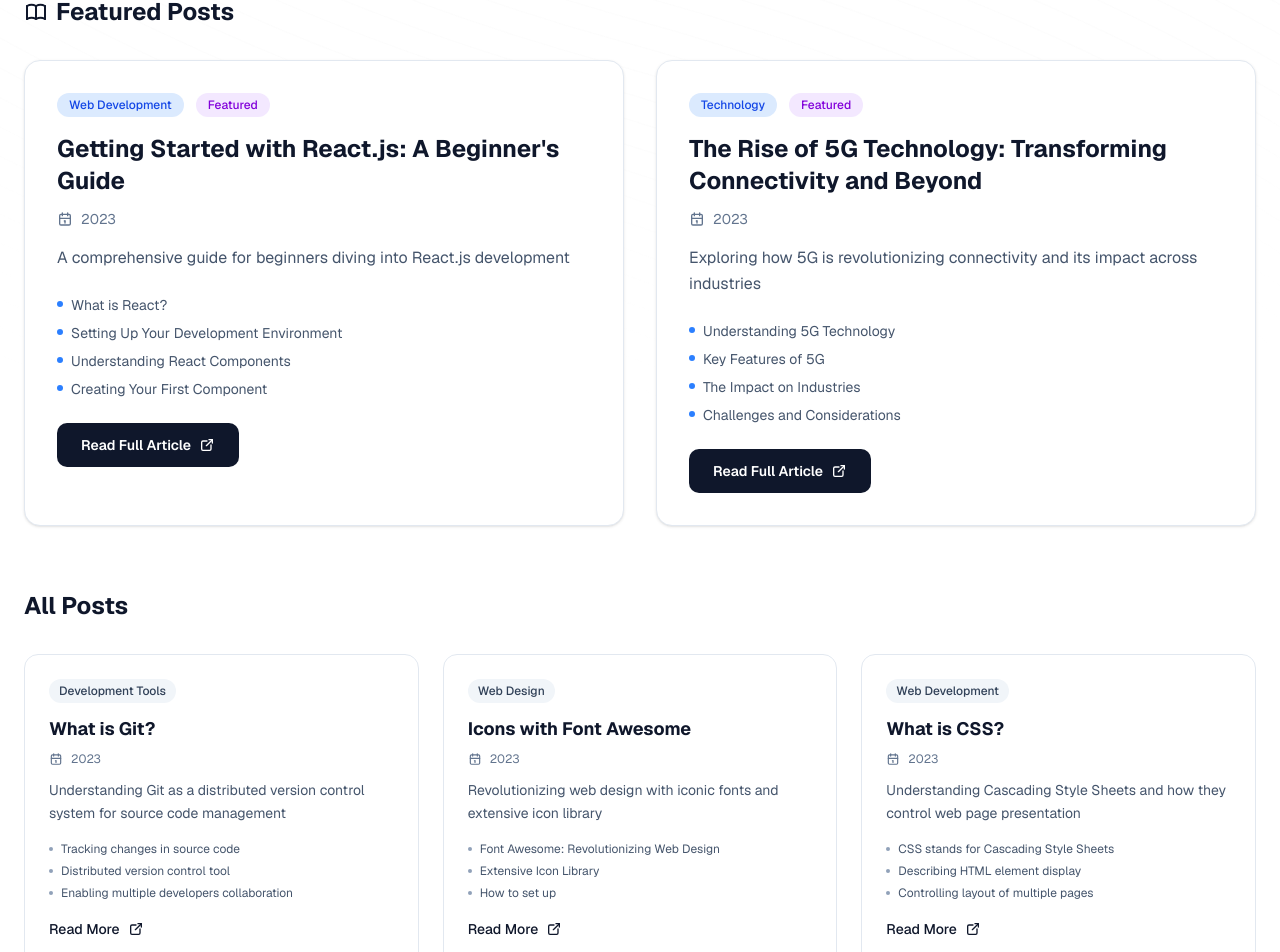
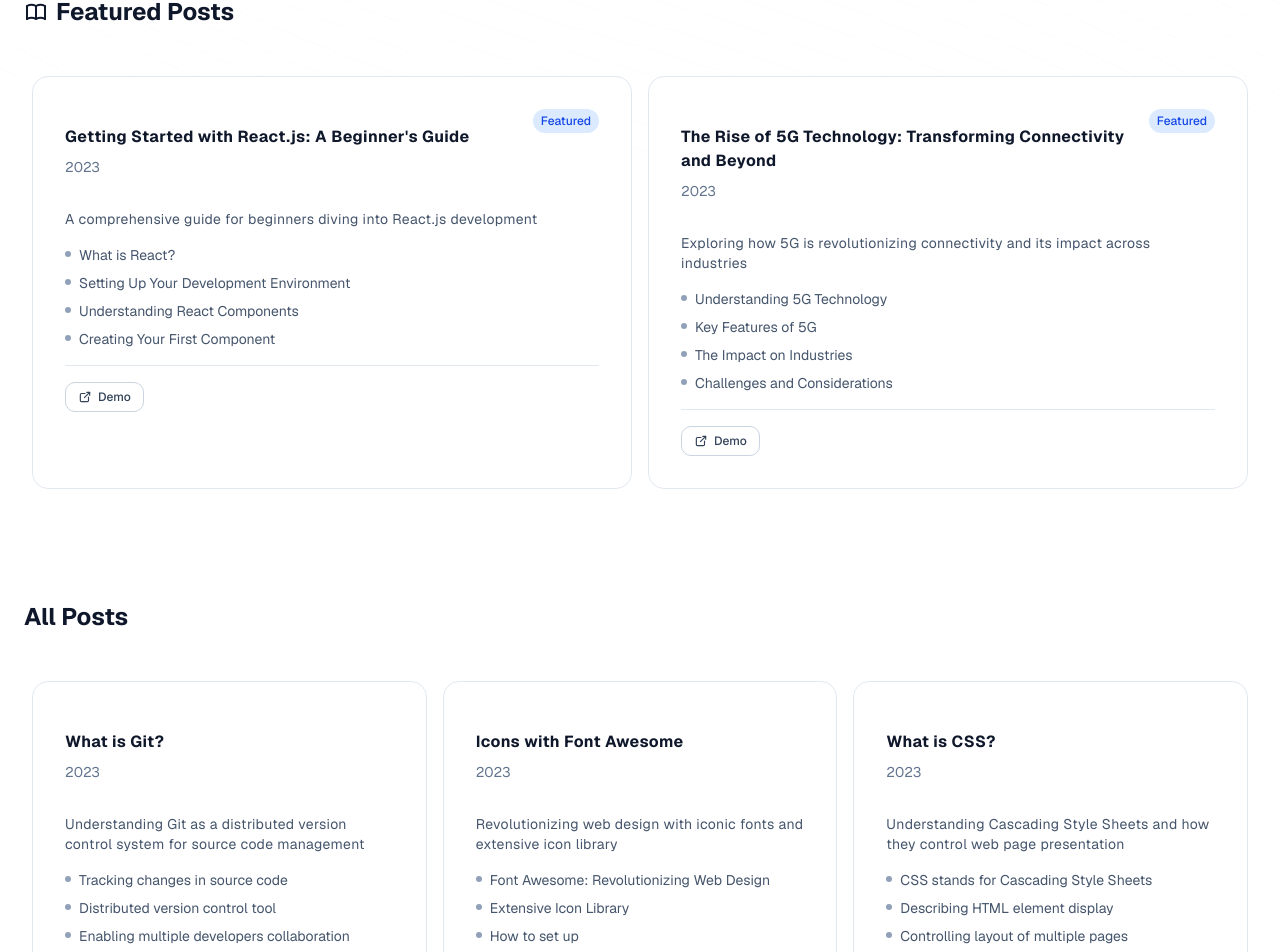
Before and after one commit to roht2103/portfolio, a Next.js app: page /blogs in a window 1280 px wide. Shown: the part 280-1232 px from the top of the page. Built offline with nearby package versions, Linux system fonts and the light colour scheme.

Commit message:
feat: refactor Blogs, AboutMe, Contact components for improved styling and structure; update input and textarea components for consistency

```diff
--- a/src/app/blogs/page.tsx
+++ b/src/app/blogs/page.tsx
@@ -2,6 +2,7 @@
 import { motion } from "motion/react";
 import { IconArrowLeft, IconExternalLink, IconCalendar, IconBook } from "@tabler/icons-react";
 import Link from "next/link";
+import { HoverEffect } from "../../components/ui/card-hover-effect";
 
 export default function Blogs() {
   const blogs = [
@@ -16,7 +17,7 @@ export default function Blogs() {
         "Creating Your First Component"
       ],
       category: "Web Development",
-      url: "https://medium.com/@rohitthorat680/getting-started-with-react-js-a-beginners-guide-c39ac1d02fe4",
+      link: "https://medium.com/@rohitthorat680/getting-started-with-react-js-a-beginners-guide-c39ac1d02fe4",
       featured: true
     },
     {
@@ -30,7 +31,7 @@ export default function Blogs() {
         "Challenges and Considerations"
       ],
       category: "Technology",
-      url: "https://medium.com/@rohitthorat680/the-rise-of-5g-technology-transforming-connectivity-and-beyond-9ac4b5d435c7",
+      link: "https://medium.com/@rohitthorat680/the-rise-of-5g-technology-transforming-connectivity-and-beyond-9ac4b5d435c7",
       featured: true
     },
     {
@@ -44,7 +45,7 @@ export default function Blogs() {
         "Supporting non-linear development"
       ],
       category: "Development Tools",
-      url: "https://rohit-what-is-git.netlify.app",
+      link: "https://rohit-what-is-git.netlify.app",
       featured: false
     },
     {
@@ -58,7 +59,7 @@ export default function Blogs() {
         "Easy Integration"
       ],
       category: "Web Design",
-      url: "https://medium.com/@rohitthorat680/icons-with-font-awesome-31cf9782553c",
+      link: "https://medium.com/@rohitthorat680/icons-with-font-awesome-31cf9782553c",
       featured: false
     },
     {
@@ -72,7 +73,7 @@ export default function Blogs() {
         "External stylesheet storage"
       ],
       category: "Web Development",
-      url: "https://medium.com/@rohitthorat680/what-is-css-5c0ca94d3e08",
+      link: "https://medium.com/@rohitthorat680/what-is-css-5c0ca94d3e08",
       featured: false
     },
     {
@@ -86,7 +87,7 @@ export default function Blogs() {
         "HTML elements and browser display"
       ],
       category: "Web Development",
-      url: "https://medium.com/@rohitthorat680/what-actually-html-is-9f7b100cd271",
+      link: "https://medium.com/@rohitthorat680/what-actually-html-is-9f7b100cd271",
       featured: false
     }
   ];
@@ -127,64 +128,11 @@ export default function Blogs() {
             transition={{ duration: 0.6, delay: 0.2 }}
             className="mb-16"
           >
-            <h2 className="text-2xl font-bold text-slate-900 dark:text-slate-100 mb-8 flex items-center gap-2">
+            <h2 className="text-2xl font-bold text-slate-900 dark:text-slate-100 flex items-center gap-2">
               <IconBook className="w-6 h-6" />
               Featured Posts
             </h2>
-            <div className="grid grid-cols-1 lg:grid-cols-2 gap-8">
-              {featuredBlogs.map((blog, index) => (
-                <motion.article
-                  key={index}
-                  initial={{ opacity: 0, y: 20 }}
-                  animate={{ opacity: 1, y: 0 }}
-                  transition={{ duration: 0.5, delay: 0.2 + index * 0.1 }}
-                  className="group"
-                >
-                  <div className="h-full p-8 rounded-2xl bg-white dark:bg-slate-900 border border-slate-200 dark:border-slate-800 shadow-sm hover:shadow-xl transition-all duration-300">
-                    <div className="flex items-center gap-3 mb-4">
-                      <span className="px-3 py-1 text-xs font-medium rounded-full bg-blue-100 dark:bg-blue-900 text-blue-700 dark:text-blue-300">
-                        {blog.category}
-                      </span>
-                      <span className="px-3 py-1 text-xs font-medium rounded-full bg-purple-100 dark:bg-purple-900 text-purple-700 dark:text-purple-300">
-                        Featured
-                      </span>
-                    </div>
-
-                    <h3 className="text-2xl font-bold text-slate-900 dark:text-slate-100 mb-3 group-hover:text-blue-600 dark:group-hover:text-blue-400 transition-colors">
-                      {blog.title}
-                    </h3>
-
-                    <div className="flex items-center gap-2 text-sm text-slate-500 dark:text-slate-500 mb-4">
-                      <IconCalendar className="w-4 h-4" />
-                      <span>{blog.date}</span>
-                    </div>
-
-                    <p className="text-slate-600 dark:text-slate-400 mb-6 leading-relaxed">
-                      {blog.description}
-                    </p>
-
-                    <ul className="space-y-2 mb-6">
-                      {blog.highlights.map((highlight, idx) => (
-                        <li key={idx} className="flex items-start gap-2 text-sm text-slate-600 dark:text-slate-400">
-                          <span className="w-1.5 h-1.5 rounded-full bg-blue-500 mt-1.5 flex-shrink-0"></span>
-                          <span>{highlight}</span>
-                        </li>
-                      ))}
-                    </ul>
-
-                    <a
-                      href={blog.url}
-                      target="_blank"
-                      rel="noopener noreferrer"
-                      className="inline-flex items-center gap-2 px-6 py-3 text-sm font-semibold rounded-lg bg-slate-900 dark:bg-slate-100 text-white dark:text-slate-900 hover:bg-slate-800 dark:hover:bg-slate-200 transition-all duration-200 group"
-                    >
-                      Read Full Article
-                      <IconExternalLink className="w-4 h-4 group-hover:translate-x-0.5 group-hover:-translate-y-0.5 transition-transform" />
-                    </a>
-                  </div>
-                </motion.article>
-              ))}
-            </div>
+            <HoverEffect items={featuredBlogs} className="grid-cols-1 lg:grid-cols-2" />
           </motion.section>
         )}
 
@@ -194,60 +142,10 @@ export default function Blogs() {
           animate={{ opacity: 1, y: 0 }}
           transition={{ duration: 0.6, delay: 0.4 }}
         >
-          <h2 className="text-2xl font-bold text-slate-900 dark:text-slate-100 mb-8">
+          <h2 className="text-2xl font-bold text-slate-900 dark:text-slate-100">
             All Posts
           </h2>
-          <div className="grid grid-cols-1 md:grid-cols-2 lg:grid-cols-3 gap-6">
-            {regularBlogs.map((blog, index) => (
-              <motion.article
-                key={index}
-                initial={{ opacity: 0, y: 20 }}
-                animate={{ opacity: 1, y: 0 }}
-                transition={{ duration: 0.5, delay: 0.4 + index * 0.05 }}
-                className="group"
-              >
-                <div className="h-full p-6 rounded-xl bg-white dark:bg-slate-900 border border-slate-200 dark:border-slate-800 hover:shadow-lg transition-all duration-300">
-                  <div className="flex items-center gap-2 mb-3">
-                    <span className="px-2.5 py-1 text-xs font-medium rounded-full bg-slate-100 dark:bg-slate-800 text-slate-700 dark:text-slate-300">
-                      {blog.category}
-                    </span>
-                  </div>
-
-                  <h3 className="text-lg font-bold text-slate-900 dark:text-slate-100 mb-2 group-hover:text-blue-600 dark:group-hover:text-blue-400 transition-colors line-clamp-2">
-                    {blog.title}
-                  </h3>
-
-                  <div className="flex items-center gap-2 text-xs text-slate-500 dark:text-slate-500 mb-3">
-                    <IconCalendar className="w-3.5 h-3.5" />
-                    <span>{blog.date}</span>
-                  </div>
-
-                  <p className="text-sm text-slate-600 dark:text-slate-400 mb-4 leading-relaxed line-clamp-2">
-                    {blog.description}
-                  </p>
-
-                  <ul className="space-y-1.5 mb-4">
-                    {blog.highlights.slice(0, 3).map((highlight, idx) => (
-                      <li key={idx} className="flex items-start gap-2 text-xs text-slate-600 dark:text-slate-400">
-                        <span className="w-1 h-1 rounded-full bg-slate-400 mt-1.5 flex-shrink-0"></span>
-                        <span className="line-clamp-1">{highlight}</span>
-                      </li>
-                    ))}
-                  </ul>
-
-                  <a
-                    href={blog.url}
-                    target="_blank"
-                    rel="noopener noreferrer"
-                    className="inline-flex items-center gap-2 text-sm font-medium text-slate-900 dark:text-slate-100 hover:text-blue-600 dark:hover:text-blue-400 transition-colors group"
-                  >
-                    Read More
-                    <IconExternalLink className="w-4 h-4 group-hover:translate-x-0.5 group-hover:-translate-y-0.5 transition-transform" />
-                  </a>
-                </div>
-              </motion.article>
-            ))}
-          </div>
+          <HoverEffect items={regularBlogs} />
         </motion.section>
       </div>
     </div>
--- a/src/components/ui/input.tsx
+++ b/src/components/ui/input.tsx
@@ -3,7 +3,7 @@ import { cn } from "@/lib/utils"
 
 // eslint-disable-next-line @typescript-eslint/no-empty-object-type
 export interface InputProps
-  extends React.InputHTMLAttributes<HTMLInputElement> {}
+  extends React.InputHTMLAttributes<HTMLInputElement> { }
 
 const Input = React.forwardRef<HTMLInputElement, InputProps>(
   ({ className, type, ...props }, ref) => {
@@ -11,7 +11,7 @@ const Input = React.forwardRef<HTMLInputElement, InputProps>(
       <input
         type={type}
         className={cn(
-          "flex h-10 w-full rounded-md border border-slate-200 bg-white px-3 py-2 text-sm ring-offset-white file:border-0 file:bg-transparent file:text-sm file:font-medium placeholder:text-slate-500 focus-visible:outline-none focus-visible:ring-2 focus-visible:ring-slate-950 focus-visible:ring-offset-2 disabled:cursor-not-allowed disabled:opacity-50 dark:border-slate-800 dark:bg-slate-950 dark:ring-offset-slate-950 dark:placeholder:text-slate-400 dark:focus-visible:ring-slate-300",
+          "flex h-10 w-full rounded-md border border-slate-200 bg-white px-3 py-2 text-sm ring-offset-white file:border-0 file:bg-transparent file:text-sm file:font-medium placeholder:text-slate-500 focus-visible:outline-none disabled:cursor-not-allowed disabled:opacity-50 dark:border-slate-800 dark:bg-slate-950 dark:ring-offset-slate-950 dark:placeholder:text-slate-400",
           className
         )}
         ref={ref}
--- a/src/components/ui/textarea.tsx
+++ b/src/components/ui/textarea.tsx
@@ -3,14 +3,14 @@ import { cn } from "@/lib/utils"
 
 // eslint-disable-next-line @typescript-eslint/no-empty-object-type
 export interface TextareaProps
-  extends React.TextareaHTMLAttributes<HTMLTextAreaElement> {}
+  extends React.TextareaHTMLAttributes<HTMLTextAreaElement> { }
 
 const Textarea = React.forwardRef<HTMLTextAreaElement, TextareaProps>(
   ({ className, ...props }, ref) => {
     return (
       <textarea
         className={cn(
-          "flex min-h-[80px] w-full rounded-md border border-slate-200 bg-white px-3 py-2 text-sm ring-offset-white placeholder:text-slate-500 focus-visible:outline-none focus-visible:ring-2 focus-visible:ring-slate-950 focus-visible:ring-offset-2 disabled:cursor-not-allowed disabled:opacity-50 dark:border-slate-800 dark:bg-slate-950 dark:ring-offset-slate-950 dark:placeholder:text-slate-400 dark:focus-visible:ring-slate-300",
+          "flex min-h-[80px] w-full rounded-md border border-slate-200 bg-white px-3 py-2 text-sm ring-offset-white placeholder:text-slate-500 focus-visible:outline-none disabled:cursor-not-allowed disabled:opacity-50 dark:border-slate-800 dark:bg-slate-950 dark:ring-offset-slate-950 dark:placeholder:text-slate-400",
           className
         )}
         ref={ref}
```
Also changed, not shown: src/components/AboutMe.tsx (+4 -4 lines), src/components/Contact.tsx (+4 -4 lines).
